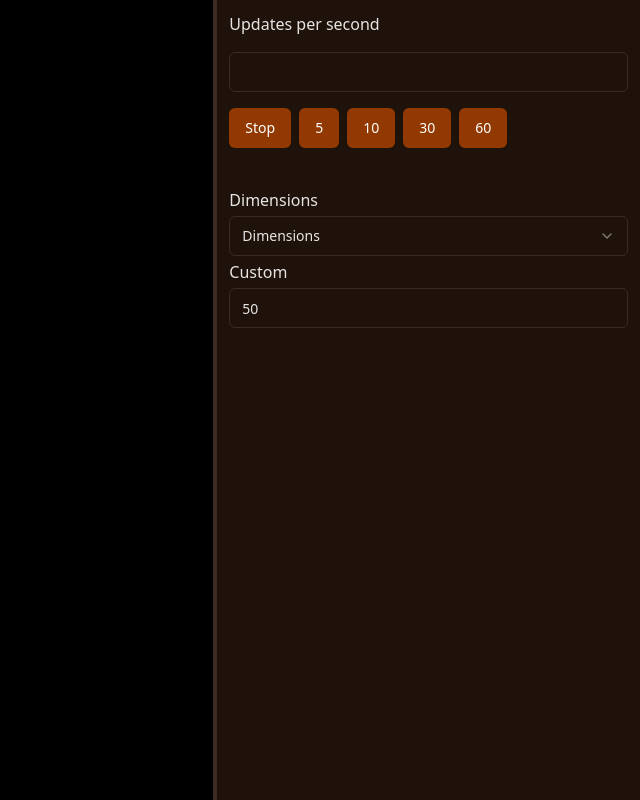
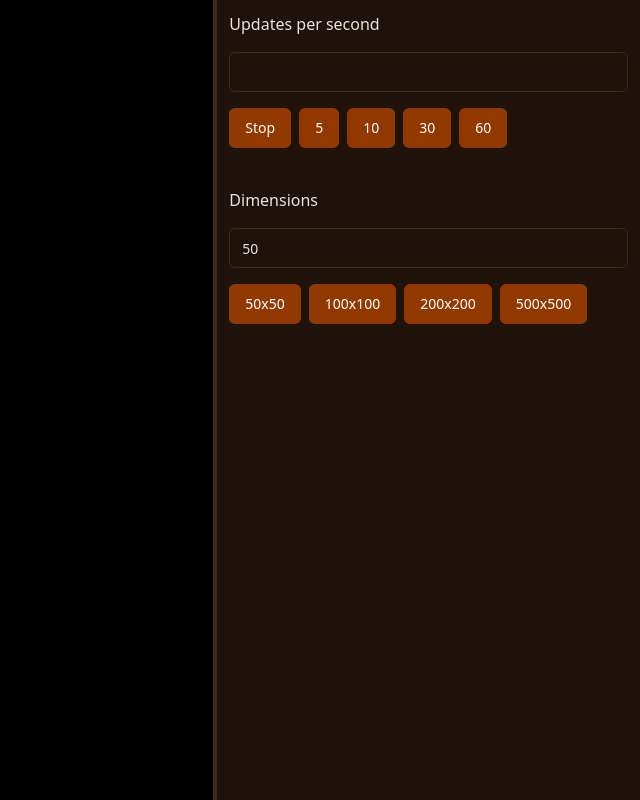
Before and after one commit to prchristie/CellularAutomata, a React (Vite) app: page / in a window 1280 px wide. Shown: the whole page, without its empty margins (640-1280 px from the left). Built offline with nearby package versions, Linux system fonts and the light colour scheme.

Commit message:
Changed to use buttons instead

```diff
--- a/src/App.tsx
+++ b/src/App.tsx
@@ -193,24 +193,20 @@ const Menu = (props: {
           ))}
         </div>
       </label>
-      <label className="flex flex-col gap-1">
+      <label className="flex flex-col gap-4">
         Dimensions
-        <Select onValueChange={(val) => setDimensions(Number(val))}>
-          <SelectTrigger>
-            <SelectValue placeholder="Dimensions" />
-          </SelectTrigger>
-          <SelectContent>
-            {dimensionOptions.map((d) => (
-              <SelectItem value={d.toString()}>{formatDimension(d)}</SelectItem>
-            ))}
-          </SelectContent>
-        </Select>
-        Custom
         <Input
           type="number"
           value={props.dimensions || ""}
           onChange={(e) => setDimensions(Number(e.target.value))}
         ></Input>
+        <div className="flex gap-2">
+          {dimensionOptions.map((dim) => (
+            <Button onClick={() => setDimensions(dim)}>
+              {formatDimension(dim)}
+            </Button>
+          ))}
+        </div>
       </label>
     </div>
   );
```
